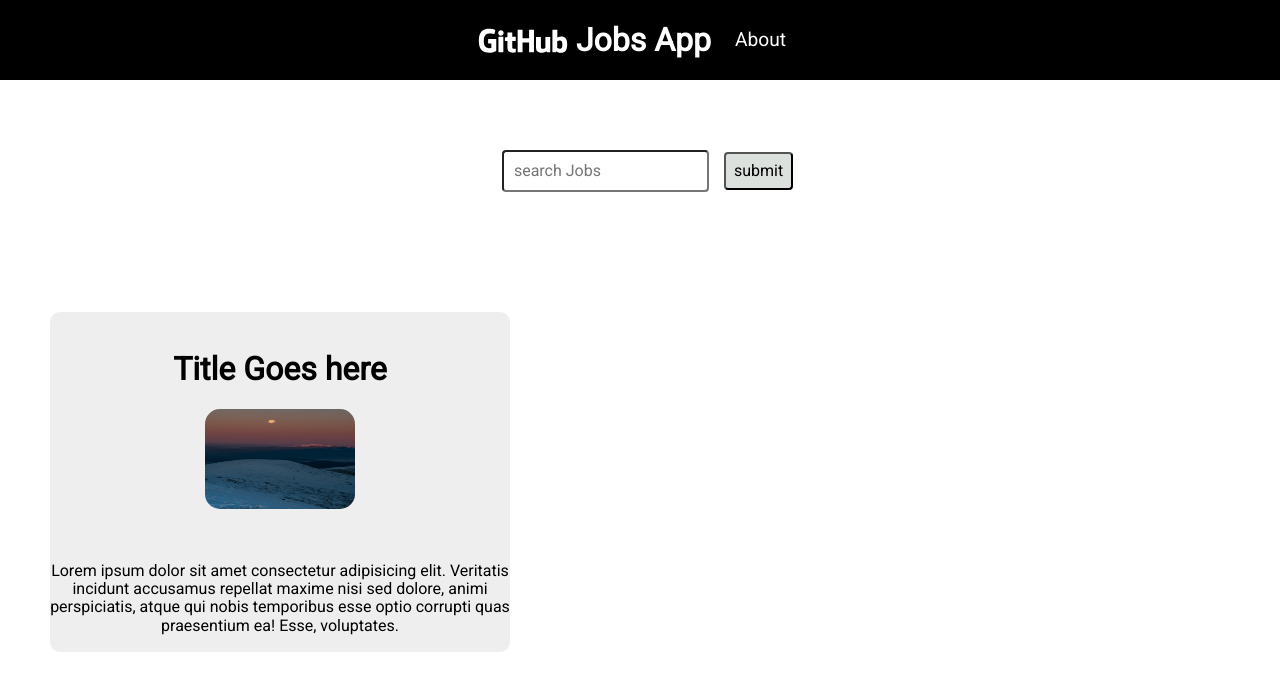
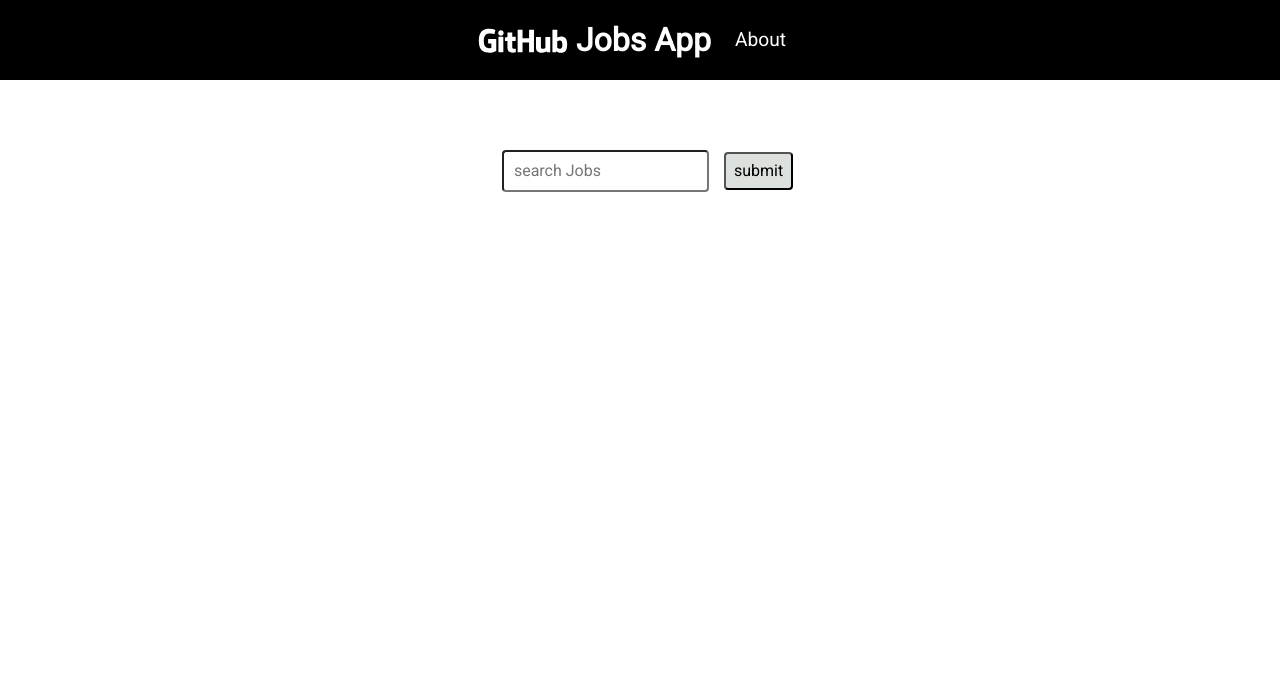
Before and after one commit to luke-h1/react-github-jobs, a React (Create React App) app: page / in a window 1280 px wide. Shown: the top 690 px of the page. Built offline with nearby package versions, Linux system fonts and the light colour scheme.

Commit message:
getting results back from api. Description needs work

```diff
--- a/src/components/Form/Form.jsx
+++ b/src/components/Form/Form.jsx
@@ -2,6 +2,7 @@
 import './Form.scss';
 import Error from '../Error/Error';
 import Loading from '../Loading/Loading';
+import JobCard from '../JobCard/JobCard';
 const Form = () => {
   const [text, setText] = useState('');
   const [result, setResult] = useState('');
@@ -10,28 +11,33 @@
 
   const onSubmit = (e) => {
     e.preventDefault();
-    if(text === '' || text === null) {
+    if (text === '' || text === null) {
       setError(true);
       setTimeout(() => {
-        setError(false)
-      },1000)
-    }else {
+        setError(false);
+      }, 1000);
+    } else {
       fetchData(text);
     }
   };
 
-const fetchData = async (text) => {
+  const fetchData = async (text, i) => {
     setLoading(true);
     const API_URL = `https://cors-anywhere.herokuapp.com/https://jobs.github.com/positions.json?description=${text}`;
     const res = await fetch(API_URL);
     const json = await res.json();
     console.log(json);
     setLoading(false);
-  // json.forEach((job) => (
-  //   // <JobCard job={job} key={job.id} />
-  // ))
-}
-
+    const apiRes = json.map((job) => (
+      <JobCard
+        job={job}
+        key={job.id}
+        title={job.title}
+        desc={job.description}
+      />
+    ));
+    setResult(apiRes);
+  };
 
   const onChange = (e) => {
     setText(e.target.value ? e.target.value : '');
@@ -41,7 +47,7 @@
     <>
       <div className="form-container">
         <div className="form-wrapper">
-          {error ? <Error />   : null}
+          {error ? <Error /> : null}
           {loading ? <Loading /> : null}
           <form onSubmit={onSubmit} className="form">
             <input
@@ -52,10 +58,11 @@
               onChange={onChange}
               className="form-input"
             />
-            <input type="submit" value="submit" className='btn' />
+            <input type="submit" value="submit" className="btn" />
           </form>
         </div>
       </div>
+      {result ? result : null}
     </>
   );
 };
--- a/src/components/JobCard/JobCard.jsx
+++ b/src/components/JobCard/JobCard.jsx
@@ -1,22 +1,16 @@
 import React from 'react';
 import './JobCard.scss';
-import testImage from '../../test.jpeg';
 const JobCard = (props) => {
   return (
     <>
       <div className="job-wrapper">
         <div className="job-container">
-          <h1 className="job-title">Title Goes here</h1>
+          <h1 className="job-title">{props.title}</h1>
           <div className="img-container">
-            <img src={testImage} className='img' alt='company logo'/>
+            {/* <img src={testImage} className="img" alt="company logo" /> */}
           </div>
           <div className="job-desc">
-            <p>
-              Lorem ipsum dolor sit amet consectetur adipisicing elit. Veritatis
-              incidunt accusamus repellat maxime nisi sed dolore, animi
-              perspiciatis, atque qui nobis temporibus esse optio corrupti quas
-              praesentium ea! Esse, voluptates.
-            </p>
+            <p>{props.desc}</p>
           </div>
         </div>
       </div>
--- a/src/pages/Home/Home.jsx
+++ b/src/pages/Home/Home.jsx
@@ -7,7 +7,6 @@
     <>
       <Header />
       <Form />
-      <JobCard />
     </>
   );
 };
```
Lines whose indentation alone changed are shown as unchanged.
